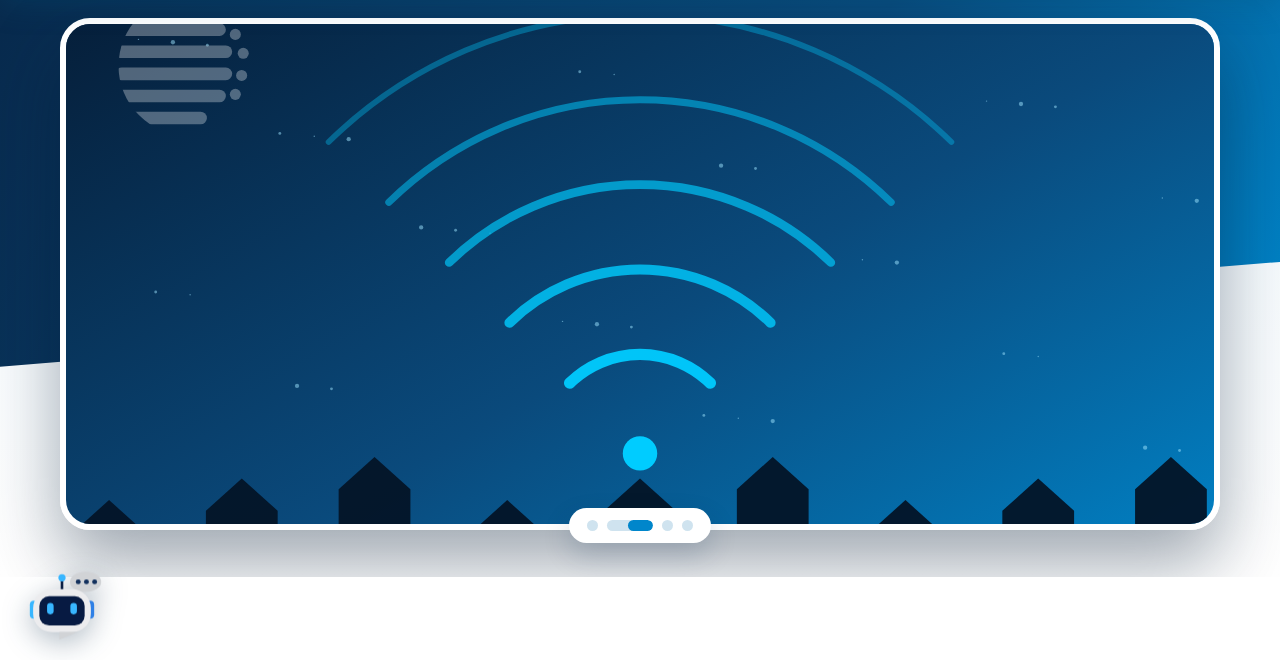
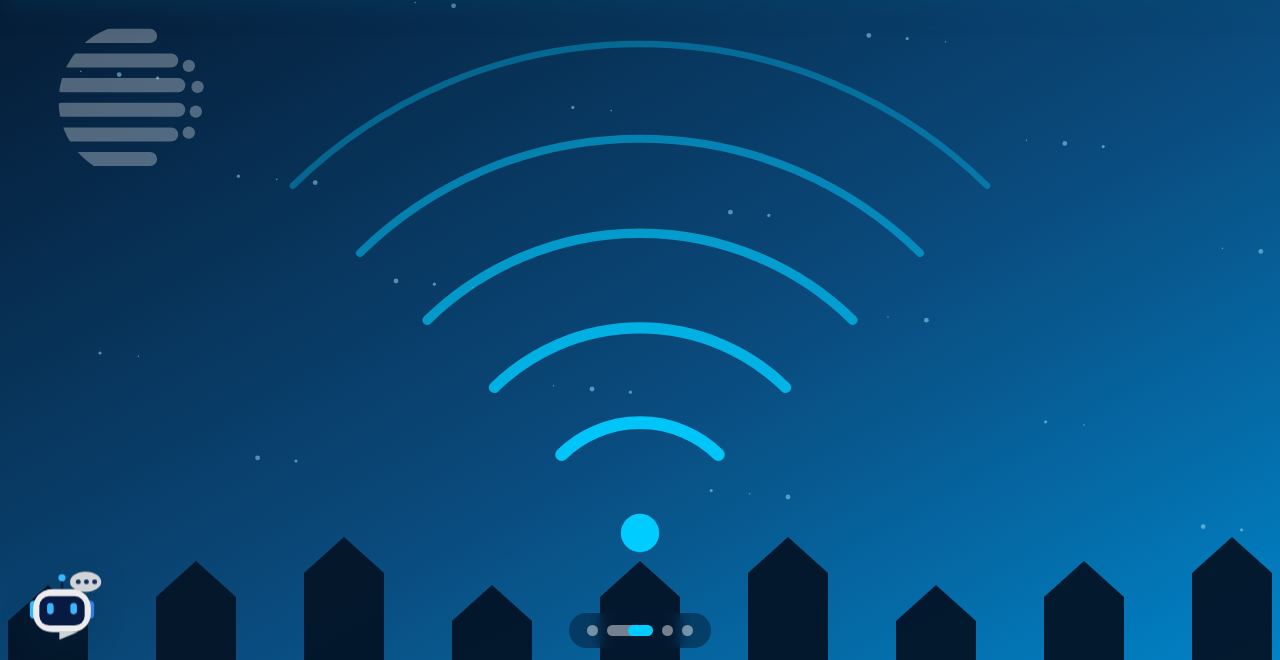
Before and after one commit to wasemalalqi10-prog/afrinet, a plain HTML site: page index.html in a window 1280 px wide. Shown: the part 126-786 px from the top of the page. Drawn offline with Linux system fonts and the light colour scheme; animation ran at ten frames a second.

Commit message:
Update index.html

```diff
--- a/index.html
+++ b/index.html
@@ -286,6 +286,27 @@ nav li:hover>a,nav li>a.on{color:#fff;background:rgba(0,204,255,.12);border-colo
 @keyframes pg{to{width:100%}}
 @media(max-width:860px){nav ul{background:#0a3560;border-top:1px solid rgba(255,255,255,.1)}.hero .bgs{height:60vw;min-height:230px;border-radius:20px;border-width:4px}}
 @media(max-width:560px){.ph span{display:none}}
+/* v4: diagonal wipe */
+.hero .bgs{background:#0b3d68}
+.sl i{opacity:1;transform:none;z-index:0;clip-path:polygon(130% 0,200% 0,200% 100%,100% 100%);transition:none}
+.sl i.prev{z-index:1;clip-path:polygon(0 0,150% 0,150% 100%,-30% 100%)}
+.sl i.on{z-index:2;clip-path:polygon(0 0,150% 0,150% 100%,-30% 100%);transition:clip-path .8s cubic-bezier(.65,0,.35,1)}
+/* v5: striped logo circle */
+.sl i,.sl i.prev,.sl i.on{clip-path:none}
+.sl i{opacity:0;z-index:0;transition:opacity .6s ease}
+.sl i.on{opacity:1;z-index:1;transition:opacity .6s ease}
+.hero{padding:70px 0 0;min-height:0;background:radial-gradient(circle at 50% 42%,#e6f4fb,rgba(255,255,255,0) 68%)}
+.hero::before{content:"";position:absolute;left:50%;right:auto;bottom:auto;top:calc(70px + min(30vh,260px));width:min(60vh,520px);height:auto;aspect-ratio:1;transform:translate(-50%,-50%) scale(1.15);clip-path:none;background:none;border:2px dashed rgba(0,134,203,.38);border-radius:50%}
+.hero .bgs{width:min(60vh,520px);height:auto;aspect-ratio:1;margin:0 auto;border:0;border-radius:50%;box-shadow:none;background:#0b3d68;-webkit-mask-image:repeating-linear-gradient(to bottom,#000 0,#000 calc(100%/6 - 13px),transparent calc(100%/6 - 13px),transparent calc(100%/6));mask-image:repeating-linear-gradient(to bottom,#000 0,#000 calc(100%/6 - 13px),transparent calc(100%/6 - 13px),transparent calc(100%/6))}
+.dots{margin:34px auto 40px}
+@media(max-width:860px){.hero{padding-top:56px}.hero .bgs{width:76vw;height:auto;min-height:0;border-radius:50%;border-width:0}.hero::before{top:calc(56px + 38vw);width:76vw}}
+/* v6: full-bleed hero image */
+.hero{padding:0;background:#0b3d68;min-height:max(420px,calc(100vh - 118px));min-height:max(420px,calc(100svh - 118px))}
+.hero::before{display:none}
+.hero .bgs,.hero .bgs:hover{position:absolute;inset:0;width:auto;height:auto;aspect-ratio:auto;margin:0;border:0;border-radius:0;box-shadow:none;-webkit-mask-image:none;mask-image:none;z-index:0}
+.dots{position:absolute;left:50%;bottom:26px;transform:translateX(-50%);margin:0;z-index:3;background:rgba(5,26,51,.5);backdrop-filter:blur(6px);box-shadow:none}
+.dt{background:rgba(255,255,255,.45)}.dt b{background:var(--acc)}
+@media(max-width:860px){.hero{padding:0;min-height:max(340px,64vh)}.hero .bgs{width:auto;height:auto;min-height:0;border-radius:0;border-width:0}}
 </style>
 </head>
 <body>
@@ -489,7 +510,7 @@ const s3=`<rect width='1600' height='900' fill='url(#a)'/>${DT(40)}${[140,260,38
 const pn=[[300,300],[700,520],[1100,260],[1350,640],[900,140]];
 const s4=`<rect width='1600' height='900' fill='url(#b)'/>${Array.from({length:240},(_,i)=>`<circle cx='${(i%20)*84+30}' cy='${Math.floor(i/20)*76+30}' r='3' fill='#9fe6ff' opacity='.35'/>`).join('')}<path d='M${pn.map(p=>p.join(' ')).join('L')}' fill='none' stroke='#00ccff' stroke-width='3' stroke-dasharray='14 12' opacity='.8'/>${pn.map(p=>RP(p[0],p[1],[44,86,130],'#00ccff')+`<circle cx='${p[0]}' cy='${p[1]}' r='11' fill='#fff'/>`).join('')}${LG(1180,60,3,.28,'#fff')}`;
 const IMGS=[s1,s2,s3,s4].map(URI);
-document.querySelectorAll('.sl').forEach((s,si)=>{while(s.children.length<Math.min(IMGS.length,8))s.appendChild(document.createElement('i'));const k=[...s.children];k.forEach((el,i)=>{if(IMGS.length)el.style.backgroundImage='url("'+IMGS[(i+si)%IMGS.length]+'")'});let c=si%k.length,t;const bg=s.classList.contains('bgs'),dots=$('#dots');const go=n=>{k[c].classList.remove('on');c=(n+k.length)%k.length;k[c].classList.add('on');if(bg)[...dots.children].forEach((d,i)=>{d.classList.remove('on');if(i===c){void d.offsetWidth;d.classList.add('on')}});clearInterval(t);t=setInterval(()=>go(c+1),2000)};if(bg){dots.innerHTML=k.map((_,i)=>`<button class='dt' aria-label='${i+1}'><b></b></button>`).join('');[...dots.children].forEach((d,i)=>d.onclick=()=>go(i))}go(c)});
+document.querySelectorAll('.sl').forEach((s,si)=>{while(s.children.length<Math.min(IMGS.length,8))s.appendChild(document.createElement('i'));const k=[...s.children];k.forEach((el,i)=>{if(IMGS.length)el.style.backgroundImage='url("'+IMGS[(i+si)%IMGS.length]+'")'});let c=si%k.length,t;const bg=s.classList.contains('bgs'),dots=$('#dots');const go=n=>{k.forEach(e=>e.classList.remove('prev'));const o=k[c];if(o.classList.contains('on')){o.classList.remove('on');o.classList.add('prev')}c=(n+k.length)%k.length;k[c].classList.remove('prev');k[c].classList.add('on');if(bg)[...dots.children].forEach((d,i)=>{d.classList.remove('on');if(i===c){void d.offsetWidth;d.classList.add('on')}});clearInterval(t);t=setInterval(()=>go(c+1),2000)};if(bg){dots.innerHTML=k.map((_,i)=>`<button class='dt' aria-label='${i+1}'><b></b></button>`).join('');[...dots.children].forEach((d,i)=>d.onclick=()=>go(i))}go(c)});
 render2();
 (()=>{const hr=$('.hero'),st=$('#stage');
  hr.addEventListener('pointermove',e=>{if(e.pointerType==='touch')return;const r=hr.getBoundingClientRect(),x=(e.clientX-r.left)/r.width-.5,y=(e.clientY-r.top)/r.height-.5;st.style.transform='rotateX('+(-y*28)+'deg) rotateY('+(x*36)+'deg)'});
```
